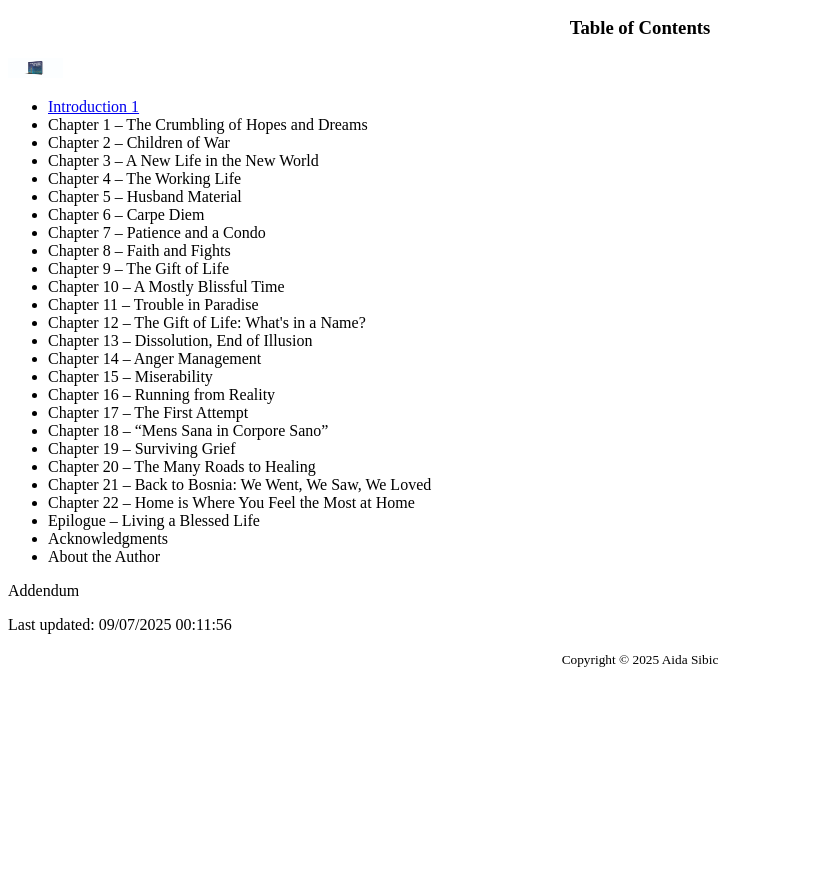
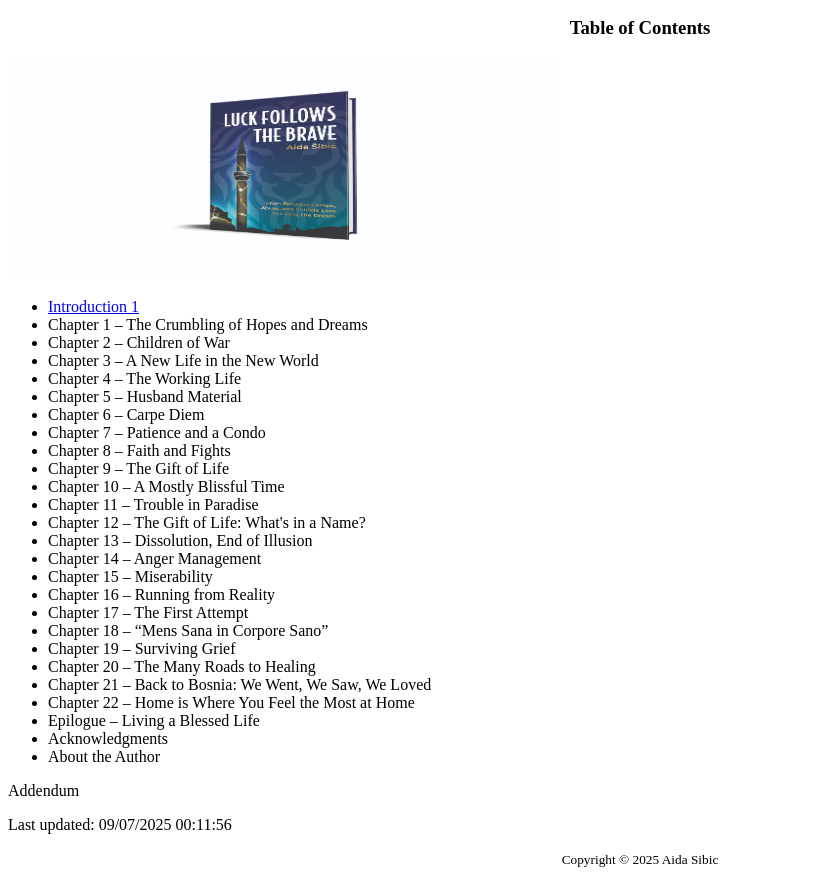
Before and after one commit to asibic1/ITC505, a plain HTML site: page index.html in a window 1280 px wide. Shown: the part 50-934 px from the top of the page, without its empty margins (0-820 px from the left). Before the commit the page ends 800 px from the top, so only its background shows below. Drawn offline with Linux system fonts and the light colour scheme.

Commit message:
Update index.html

```diff
--- a/index.html
+++ b/index.html
@@ -9,7 +9,7 @@
         <article>
         <h1 style="text-align: center;">Luck Follows The Brave</h1>
         <h3 style="text-align: center;">Table of Contents</h3>
-        <img src="ASibic_COVER.jpg" width="55" height="20" alt="Book Cover"/>
+        <img src="ASibic_COVER.jpg" width="550" height="220" alt="Book Cover"/>
         <ul>
             <li><a href="Introduction.html">Introduction 1</a></li>
         <li>Chapter 1 – The Crumbling of Hopes and Dreams</li>
```
